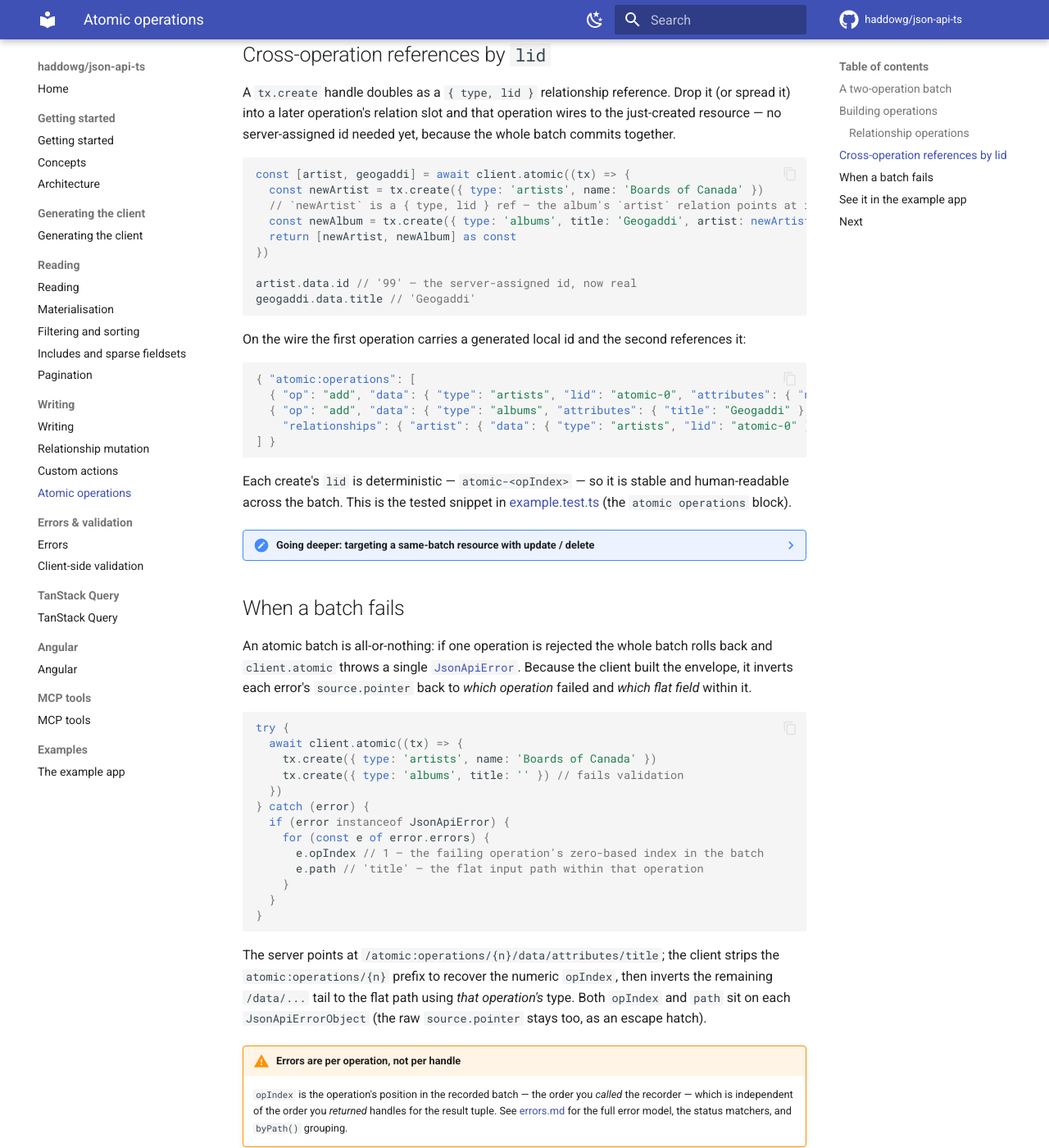
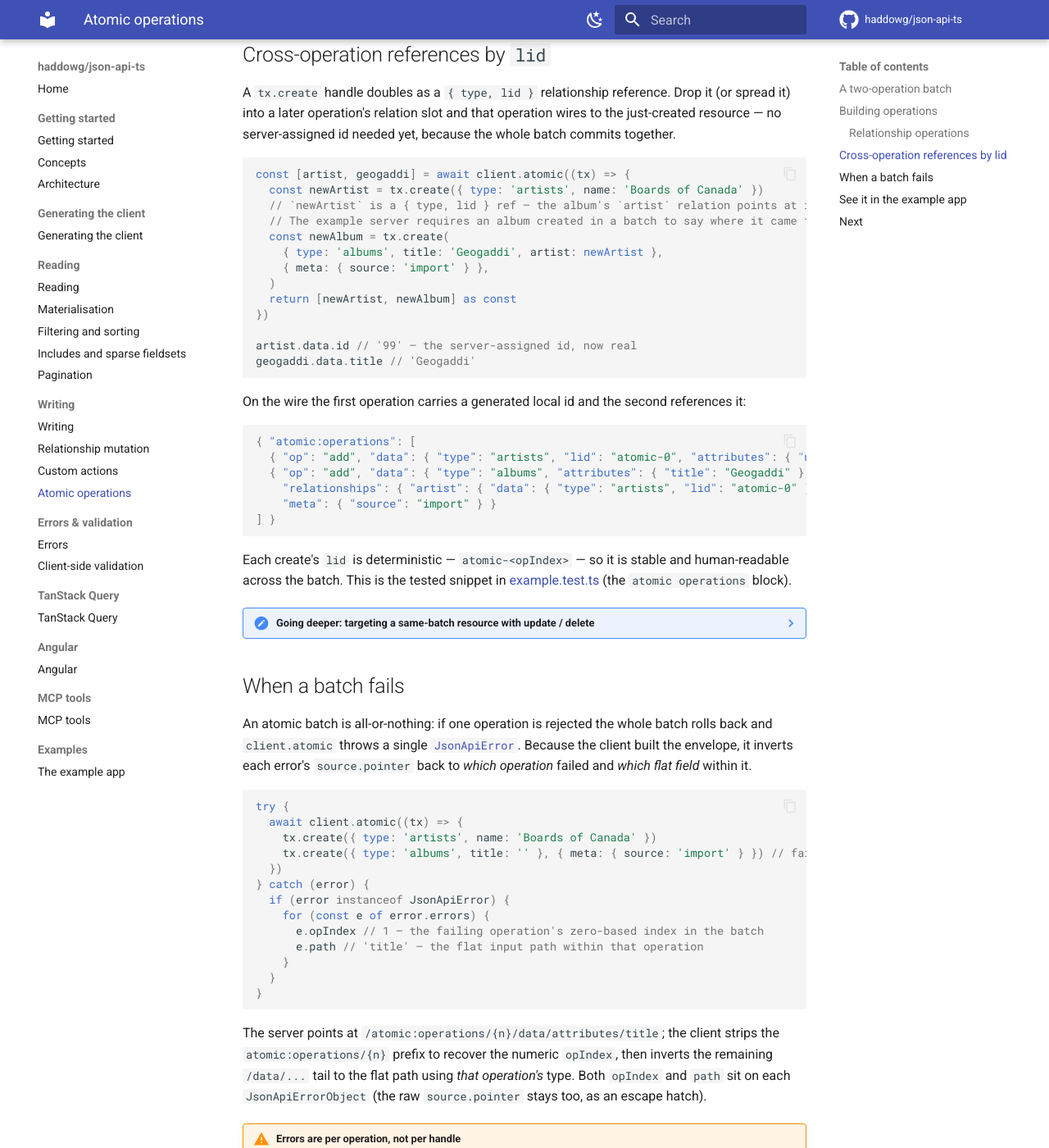
Before and after one commit to haddowg/json-api-ts, an MkDocs documentation site: the page built from docs/atomic-operations.md, in a window 1280 px wide and 1400 px high, scrolled down 2515 px. Shown: the whole window at 82% size. Built offline with MkDocs 1.6.1 and Material for MkDocs 9.7.7, drawn with Linux system fonts in a browser that asks for light colours; comment, search, counter and statistics services are not loaded; some of the changed text lies outside the part shown.

Commit message:
docs: send the meta a batch's album create requires
The example server requires an album created inside an atomic batch to say where it came from, so the atomic and error pages send that meta with each album create, and the wire example shows it.

````diff
--- a/docs/atomic-operations.md
+++ b/docs/atomic-operations.md
@@ -9,7 +9,7 @@ Pass a callback to `client.atomic`. It receives a recorder (`tx`) whose `create`
 ```ts
 const [artist, album] = await client.atomic((tx) => {
   const a = tx.create({ type: 'artists', name: 'Boards of Canada' })
-  const b = tx.create({ type: 'albums', title: 'Geogaddi' })
+  const b = tx.create({ type: 'albums', title: 'Geogaddi' }, { meta: { source: 'import' } })
   return [a, b] as const
 })
 
@@ -77,7 +77,11 @@ A `tx.create` handle doubles as a `{ type, lid }` relationship reference. Drop i
 const [artist, geogaddi] = await client.atomic((tx) => {
   const newArtist = tx.create({ type: 'artists', name: 'Boards of Canada' })
   // `newArtist` is a { type, lid } ref — the album's `artist` relation points at it.
-  const newAlbum = tx.create({ type: 'albums', title: 'Geogaddi', artist: newArtist })
+  // The example server requires an album created in a batch to say where it came from.
+  const newAlbum = tx.create(
+    { type: 'albums', title: 'Geogaddi', artist: newArtist },
+    { meta: { source: 'import' } },
+  )
   return [newArtist, newAlbum] as const
 })
 
@@ -91,7 +95,8 @@ On the wire the first operation carries a generated local id and the second refe
 { "atomic:operations": [
   { "op": "add", "data": { "type": "artists", "lid": "atomic-0", "attributes": { "name": "Boards of Canada" } } },
   { "op": "add", "data": { "type": "albums", "attributes": { "title": "Geogaddi" },
-    "relationships": { "artist": { "data": { "type": "artists", "lid": "atomic-0" } } } } }
+    "relationships": { "artist": { "data": { "type": "artists", "lid": "atomic-0" } } } },
+    "meta": { "source": "import" } }
 ] }
 ```
 
@@ -102,7 +107,7 @@ Each create's `lid` is deterministic — `atomic-<opIndex>` — so it is stable
 
     ```ts
     await client.atomic((tx) => {
-      const draft = tx.create({ type: 'albums', title: 'Untitled' })
+      const draft = tx.create({ type: 'albums', title: 'Untitled' }, { meta: { source: 'import' } })
       tx.update({ type: 'albums', lid: draft.lid, title: 'Music Has the Right to Children' })
       // or discard it entirely: tx.delete(draft)
     })
@@ -116,7 +121,7 @@ An atomic batch is all-or-nothing: if one operation is rejected the whole batch
 try {
   await client.atomic((tx) => {
     tx.create({ type: 'artists', name: 'Boards of Canada' })
-    tx.create({ type: 'albums', title: '' }) // fails validation
+    tx.create({ type: 'albums', title: '' }, { meta: { source: 'import' } }) // fails validation
   })
 } catch (error) {
   if (error instanceof JsonApiError) {
````
Also changed, not shown: docs/errors.md (+1 -1 lines).
